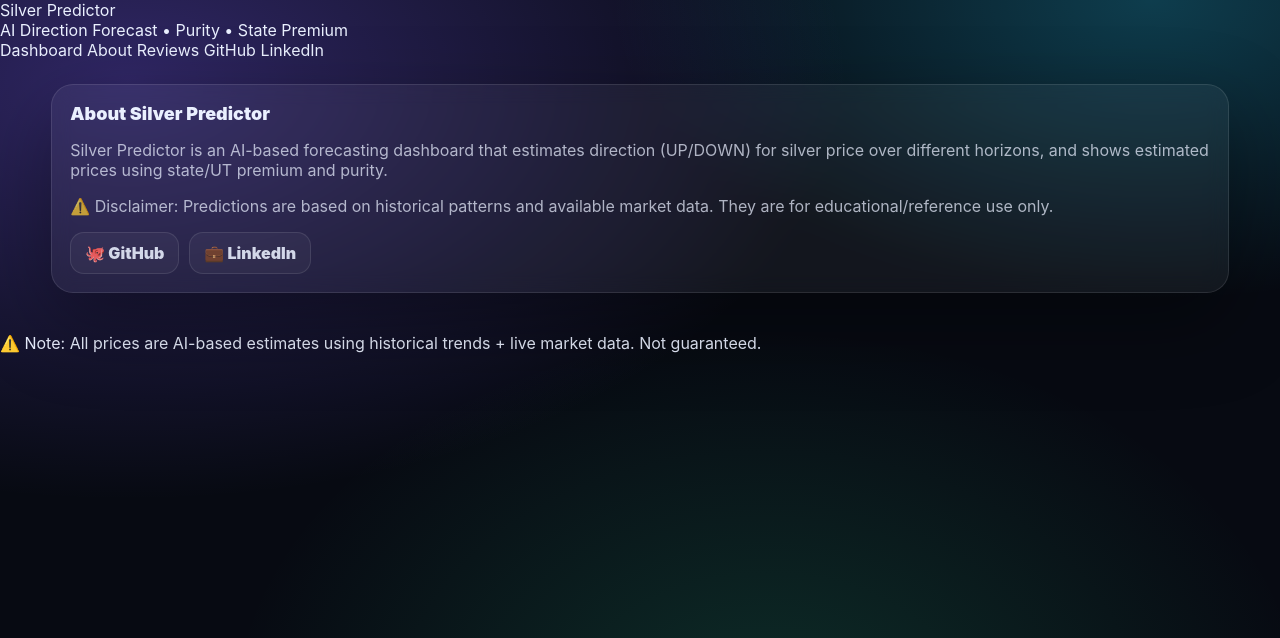
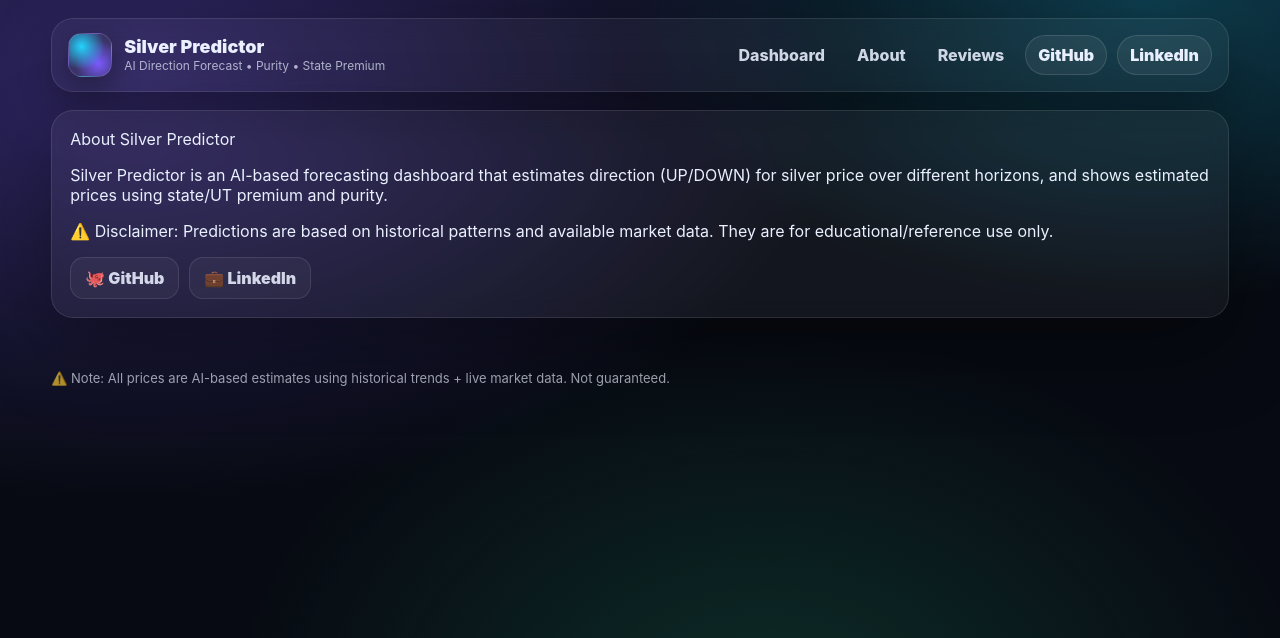
Before and after one commit to Bhavy123321/Silver-Price-Predictor, a Flask app: page /about in a window 1280 px wide. Shown: the top 638 px of the page. Run offline with Flask 3, Linux system fonts and the light colour scheme; parts of the project's set-up code (start-up, migrations or seed data) failed here and were passed over.

Commit message:
Update style.css

```diff
--- a/static/style.css
+++ b/static/style.css
@@ -25,12 +25,90 @@
 }
 
 a{ color:inherit; text-decoration:none; }
-
 .page{
   width:min(1200px, 92vw);
-  margin: 24px auto 40px;
+  margin: 18px auto 40px;
 }
 
+/* =========================
+   ✅ TOPBAR / NAVBAR (FIX)
+   ========================= */
+.topbar{
+  width:min(1200px, 92vw);
+  margin: 18px auto 0;
+  display:flex;
+  align-items:center;
+  justify-content:space-between;
+  gap: 12px;
+  padding: 14px 16px;
+  border-radius: 22px;
+  border: 1px solid var(--border);
+  background: rgba(255,255,255,.04);
+  backdrop-filter: blur(10px);
+  box-shadow: 0 20px 60px rgba(0,0,0,.35);
+}
+
+.brand{
+  display:flex;
+  align-items:center;
+  gap: 12px;
+  min-width: 220px;
+}
+.logo{
+  width: 44px;
+  height: 44px;
+  border-radius: 14px;
+  background:
+    radial-gradient(circle at 30% 30%, rgba(35,213,255,1), transparent 55%),
+    radial-gradient(circle at 70% 70%, rgba(124,92,255,1), transparent 55%),
+    rgba(255,255,255,.04);
+  border: 1px solid rgba(255,255,255,.12);
+  box-shadow: 0 10px 30px rgba(0,0,0,.35);
+}
+
+.brand-title{
+  font-weight: 950;
+  font-size: 18px;
+  line-height: 1.1;
+}
+.brand-sub{
+  font-size: 12px;
+  color: rgba(234,240,255,.70);
+  margin-top: 2px;
+}
+
+.navlinks{
+  display:flex;
+  align-items:center;
+  gap: 10px;
+  flex-wrap:wrap;
+  justify-content:flex-end;
+}
+.navitem{
+  padding: 9px 10px;
+  border-radius: 12px;
+  color: rgba(234,240,255,.88);
+  border: 1px solid transparent;
+  background: transparent;
+  font-weight: 800;
+}
+.navitem:hover{
+  background: rgba(255,255,255,.06);
+  border-color: rgba(255,255,255,.10);
+}
+
+.pill{
+  padding: 9px 12px;
+  border-radius: 999px;
+  font-weight: 950;
+  border: 1px solid rgba(255,255,255,.12);
+  background: rgba(255,255,255,.06);
+}
+.pill:hover{ background: rgba(255,255,255,.10); }
+
+/* =========================
+   CARDS + HERO
+   ========================= */
 .card{
   border: 1px solid var(--border);
   background: var(--card);
@@ -40,26 +118,12 @@
   backdrop-filter: blur(10px);
 }
 
-.card-title{
-  font-weight:900;
-  font-size:18px;
-  margin-bottom: 10px;
-}
-.card-foot{
-  color: rgba(234,240,255,.65);
-  font-size: 12px;
-  margin-top: 10px;
-}
-
-.muted{ color: var(--muted); }
-.mini{ margin-top: 8px; font-size: 12px; }
-
-/* ---------------- HERO LAYOUT ---------------- */
 .hero{
   display:grid;
   grid-template-columns: 1.15fr .85fr;
   gap: 18px;
   align-items:start;
+  margin-top: 18px;
 }
 
 .title{
@@ -83,14 +147,13 @@
   font-weight: 900;
 }
 
-/* ---------------- FORM ---------------- */
+/* FORM */
 .form-grid{
   display:grid;
   grid-template-columns: 1fr 1fr;
   gap: 14px;
 }
 .field{ display:flex; flex-direction:column; gap:8px; }
-
 label{
   font-size: 12px;
   font-weight: 900;
@@ -98,11 +161,7 @@
   text-transform: uppercase;
   letter-spacing: .35px;
 }
-
-/* ✅ BEAUTIFUL DROPDOWNS */
-.select-wrap{
-  position: relative;
-}
+.select-wrap{ position: relative; }
 .select-wrap::after{
   content:"▾";
   position:absolute;
@@ -125,9 +184,7 @@
   -webkit-appearance:none;
   transition: .18s ease;
 }
-select:hover{
-  border-color: rgba(35,213,255,.35);
-}
+select:hover{ border-color: rgba(35,213,255,.35); }
 select:focus{
   border-color: rgba(124,92,255,.55);
   box-shadow: 0 0 0 4px rgba(124,92,255,.15);
@@ -162,7 +219,6 @@
   margin-top: -6px;
 }
 
-/* ---------------- RIGHT CARDS ---------------- */
 .chart-card{ height: 360px; }
 .chart-card canvas{ width:100% !important; height: 280px !important; }
 
@@ -178,138 +234,33 @@
 }
 .btn-soft:hover{ background: rgba(255,255,255,.07); }
 
-/* ---------------- RESULT SECTION ---------------- */
-.result-section{
-  margin-top: 18px;
-  display:grid;
-  grid-template-columns: 1.25fr .75fr;
-  gap: 18px;
-  align-items:start;
+/* Flash toasts */
+.toastwrap{ margin: 8px 0 14px; display:grid; gap:10px; }
+.toast{
+  padding: 12px 14px;
+  border-radius: 16px;
+  border: 1px solid rgba(255,255,255,.10);
+  background: rgba(255,255,255,.05);
+}
+.toast.success{ border-color: rgba(46,229,157,.35); background: rgba(46,229,157,.10); }
+.toast.error{ border-color: rgba(255,80,80,.35); background: rgba(255,80,80,.10); }
+
+/* Footer */
+.footer{
+  width:min(1200px, 92vw);
+  margin: 14px auto 24px;
+  color: rgba(234,240,255,.70);
+  font-size: 13px;
+  padding: 12px 0;
 }
 
-.result-top{
-  display:flex;
-  align-items:flex-start;
-  justify-content:space-between;
-  gap: 12px;
-}
-
-.result-kicker{
-  font-size: 12px;
-  font-weight: 900;
-  color: rgba(234,240,255,.65);
-  letter-spacing: .35px;
-}
-
-.result-head{
-  font-size: 28px;
-  font-weight: 950;
-  margin-top: 6px;
-}
-.result-sub{
-  color: rgba(234,240,255,.70);
-  margin-top: 6px;
-}
-
-.badge{
-  padding: 10px 12px;
-  border-radius: 16px;
-  border: 1px solid rgba(255,255,255,.10);
-  font-weight: 950;
-}
-.badge.up{ background: rgba(46,229,157,.12); border-color: rgba(46,229,157,.35); }
-.badge.down{ background: rgba(255,80,80,.12); border-color: rgba(255,80,80,.35); }
-
-/* ✅ PRICE ROWS (Current + Predicted) */
-.price-row{
-  margin-top: 14px;
-  padding: 12px 14px;
-  border-radius: 18px;
-  border: 1px solid rgba(255,255,255,.10);
-  background: rgba(255,255,255,.03);
-}
-.predicted-row{
-  border-color: rgba(46,229,157,.22);
-  background: rgba(46,229,157,.06);
-}
-.price-title{
-  font-size: 12px;
-  font-weight: 900;
-  color: rgba(234,240,255,.70);
-  text-transform: uppercase;
-  letter-spacing: .35px;
-}
-.price-value{
-  margin-top: 6px;
-  font-size: 20px;
-  font-weight: 950;
-}
-.price-value span{ color: rgba(234,240,255,.65); font-weight: 800; }
-.price-value .dot{ margin:0 10px; opacity:.6; }
-
-/* Amount strip */
-.prices-strip{
-  margin-top: 12px;
-  display:flex;
-  gap: 10px;
-  flex-wrap:wrap;
-  padding: 12px 14px;
-  border-radius: 18px;
-  border: 1px solid rgba(255,255,255,.10);
-  background: rgba(255,255,255,.03);
-  justify-content:space-between;
-}
-.prices-strip > div{
-  flex: 1;
-  min-width: 160px;
-  font-weight: 950;
-  display:flex;
-  align-items:center;
-  gap: 10px;
-}
-
-.tag{
-  display:inline-flex;
-  padding: 6px 10px;
-  border-radius: 999px;
-  font-size: 12px;
-  font-weight: 950;
-  background: rgba(124,92,255,.18);
-  border: 1px solid rgba(124,92,255,.35);
-}
-
-.note{
-  margin-top: 12px;
-  padding: 12px 14px;
-  border-radius: 18px;
-  border: 1px dashed rgba(255,255,255,.18);
-  background: rgba(255,255,255,.02);
-  color: rgba(234,240,255,.75);
-  font-weight: 700;
-}
-
-/* Donut */
-.donut-card{ height: 260px; }
-.donut-wrap{ height: 170px; }
-.donut-wrap canvas{
-  width:100% !important;
-  height: 170px !important;
-}
-
-/* ✅ RESPONSIVE */
+/* Responsive */
 @media (max-width: 980px){
+  .topbar{ flex-direction: column; align-items:flex-start; }
+  .navlinks{ justify-content:flex-start; }
   .hero{ grid-template-columns: 1fr; }
-  .result-section{ grid-template-columns: 1fr; }
   .form-grid{ grid-template-columns: 1fr; }
   .chart-card{ height: 320px; }
   .chart-card canvas{ height: 240px !important; }
-  .donut-card{ height: 240px; }
-  .donut-wrap{ height: 160px; }
   .title{ font-size: 36px; }
 }
-
-@media (max-width: 520px){
-  .title{ font-size: 32px; }
-  .result-head{ font-size: 24px; }
-  .prices-strip > div{ min-width: 100%; }
-}
```
